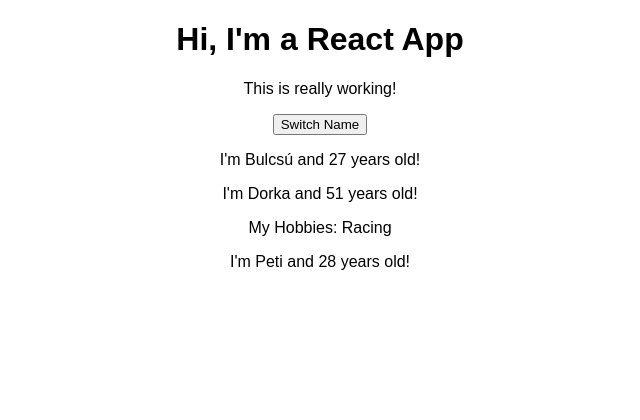
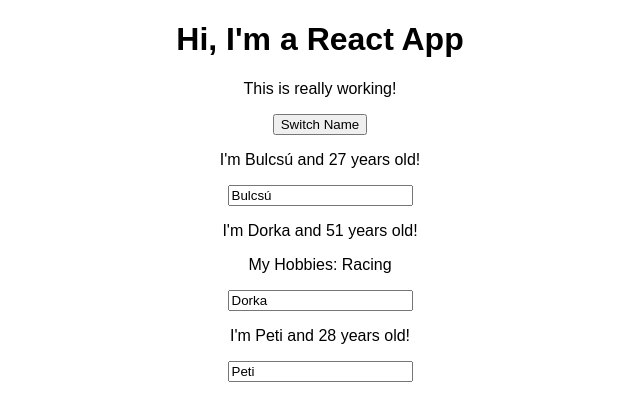
Before and after one commit to BulcsuFarmasi/react-course, a React (Create React App) app: page / in a window 1280 px wide. Shown: the top 420 px of the page, without its empty margins (320-960 px from the left). Built offline with nearby package versions, Linux system fonts and the light colour scheme.

Commit message:
using two way binding

```diff
--- a/src/App.js
+++ b/src/App.js
@@ -24,6 +24,16 @@ class App extends Component {
     });
   };
 
+  nameChangedHandler = event => {
+    this.setState({
+      persons: [
+        { name: "Buli", age: 27 },
+        { name: event.target.value, age: 51 },
+        { name: "Peti", age: 29 }
+      ]
+    });
+  };
+
   render() {
     return (
       <div className="App">
@@ -40,6 +50,7 @@ class App extends Component {
           name={this.state.persons[1].name}
           age={this.state.persons[1].age}
           click={this.switchNameHandler.bind(this, "Bulcsú!")}
+          changed={this.nameChangedHandler}
         >
           My Hobbies: Racing
         </Person>
--- a/src/Person/Person.js
+++ b/src/Person/Person.js
@@ -7,6 +7,7 @@ const person = props => {
         I'm {props.name} and {props.age} years old!
       </p>
       <p>{props.children}</p>
+      <input type="text" value={props.name} />
     </div>
   );
 };
```
